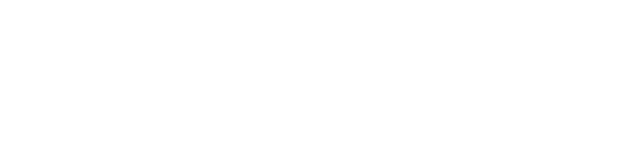
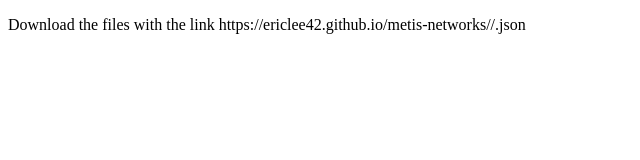
Before and after one commit to zhan-r/metis-networks, a plain HTML site: page index.html in a window 1280 px wide. Shown: the whole page, without its empty margins (0-640 px from the left). Drawn offline with Linux system fonts and the light colour scheme.

Commit message:
update index.html

```diff
--- a/index.html
+++ b/index.html
@@ -5,5 +5,9 @@
     <meta name="viewport" content="width=device-width, initial-scale=1.0" />
     <title>Metis Networks</title>
   </head>
-  <body></body>
+  <body>
+    <p>
+      Download the files with the link https://ericlee42.github.io/metis-networks/<networkName>/<fileName>.json
+    </p>
+  </body>
 </html>
```
